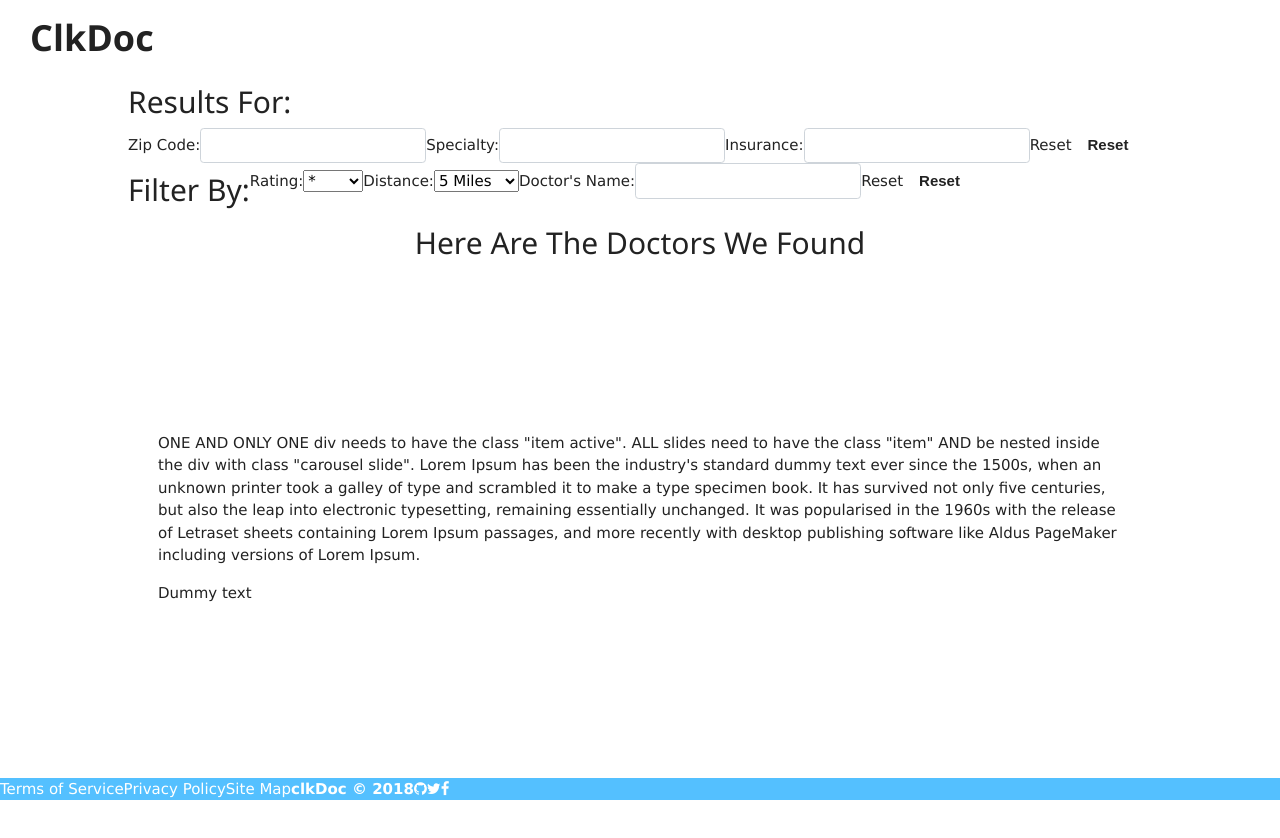
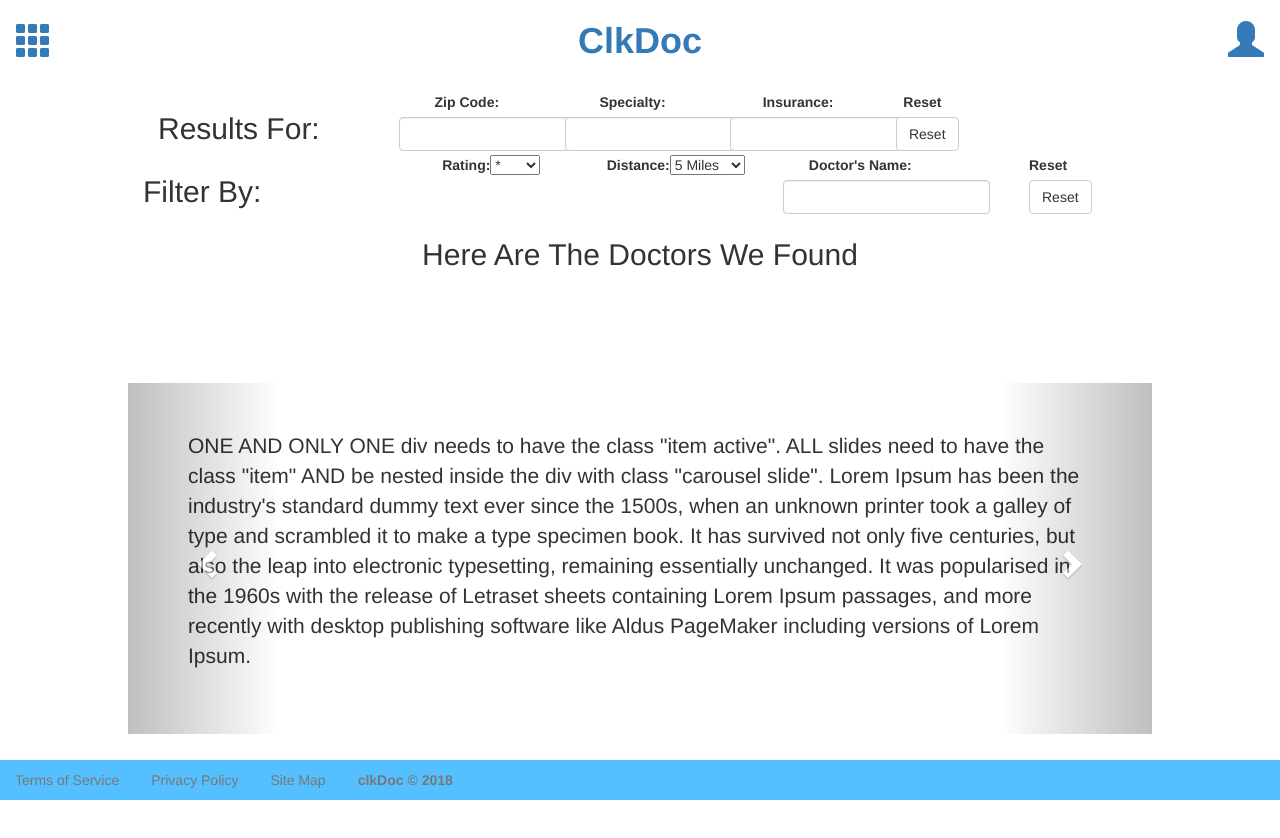
Before and after one commit to 3CLICK/clkdoc, a React (Create React App) app in the folder client/: page / in a window 1280 px wide. Shown: the top 838 px of the page. Built offline with nearby package versions, Linux system fonts and the light colour scheme; a web font is replaced by a local one.

Commit message:
Bugs with Results components, moving onto next page, will revisit later

```diff
--- a/client/public/index.html
+++ b/client/public/index.html
@@ -5,14 +5,21 @@
   <meta charset="utf-8">
     <meta name="viewport" content="width=device-width, initial-scale=1, shrink-to-fit=no">
     <meta name="theme-color" content="#000000">
+    <!--
+      manifest.json provides metadata used when your web app is added to the
+      homescreen on Android. See https://developers.google.com/web/fundamentals/engage-and-retain/web-app-manifest/
+    -->
     <link rel="manifest" href="%PUBLIC_URL%/manifest.json">
     <link rel="shortcut icon" href="%PUBLIC_URL%/favicon.ico">
-  <link rel="stylesheet" href="https://cdnjs.cloudflare.com/ajax/libs/bootswatch/4.0.0/journal/bootstrap.min.css" />
-  <link rel="stylesheet" href="https://cdnjs.cloudflare.com/ajax/libs/font-awesome/4.7.0/css/font-awesome.min.css">
+
+    <link rel="stylesheet" href="https://maxcdn.bootstrapcdn.com/bootstrap/3.3.7/css/bootstrap.min.css" integrity="sha384-BVYiiSIFeK1dGmJRAkycuHAHRg32OmUcww7on3RYdg4Va+PmSTsz/K68vbdEjh4u" crossorigin="anonymous">
+
+    <!-- <link rel=“stylesheet” href=“https://cdnjs.cloudflare.com/ajax/libs/font-awesome/4.7.0/css/font-awesome.min.css“> -->
+
     <script src="https://ajax.googleapis.com/ajax/libs/jquery/3.3.1/jquery.min.js"></script>
+
     <script src="https://maxcdn.bootstrapcdn.com/bootstrap/3.3.7/js/bootstrap.min.js"></script>
-  <link rel="stylesheet" href="https://www.w3schools.com/w3css/4/w3.css">
-  <title>React Reading List</title>
+  <title>clkDoc</title>
 </head>
 
 <body>
--- a/client/src/components/Results/Results.js
+++ b/client/src/components/Results/Results.js
@@ -5,39 +5,47 @@ class Results extends Component {
 
       render() {
       return (
-        <div className="container">
-          <div className="row col-xs-12">
-            <div className="col-xs-3" id="resultLabel">
+        <div class="container">
+
+          <div class="row col-xs-12">
+            <div class="col-xs-3" id="resultLabel">
               <h2>Results For:</h2>
             </div>
-            <div className="col-xs-9">
-              <form className="form-inline text-center" action="/action_page.php">
-                <div className="form-group col-xs-2">
+
+            <div class="row">
+              <form class="form-inline text-center" action="/action_page.php">
+
+                <div class="form-group col-xs-2">
                   <label htmlFor="zip">Zip Code:</label>
-                  <input type="zip" className="form-control" id="zip" />
+                  <input type="zip" class="form-control" id="zip" />
                 </div>
-                <div className="form-group col-xs-2 col-xs-offset-1">
+
+                <div class="form-group col-xs-2">
                   <label htmlFor="specialty">Specialty:</label>
-                  <input type="specialty" className="form-control" id="specialty" />
+                  <input type="specialty" class="form-control" id="specialty" />
                 </div>
-                <div className="form-group col-xs-3 col-xs-offset-1">
+
+                <div class="form-group col-xs-2">
                   <label htmlFor="insurance">Insurance:</label>
-                  <input type="insurance" className="form-control" id="insurance" />
+                  <input type="insurance" class="form-control" id="insurance" />
                 </div>
-                <div className="form-group col-xs-offset-1 col-xs-1">
+
+                <div class="form-group col-xs-1">
                   <label htmlFor="reset">Reset</label>
-                  <button type="reset" className="btn btn-default">Reset</button>
+                  <button type="reset" class="btn btn-default">Reset</button>
                 </div>
               </form>
+
             </div>
           </div>
-          <div className="row col-xs-12">
-            <div className="col-xs-3" id="filterLabel">
+
+          <div class="row">
+            <div class="col-xs-3" id="filterLabel">
               <h2>Filter By:</h2>
             </div>
-            <div className="col-xs-9">
-              <form className="form-inline text-center" action="/action_page.php">
-                <div className="form-group col-xs-3">
+            <div class="col-xs-9">
+              <form class="form-inline text-center" action="/action_page.php">
+                <div class="form-group col-xs-3">
                   <label htmlFor="rating">Rating:</label>
                   <select name="Rating">
                     <option value={1}>*</option>
@@ -47,7 +55,7 @@ class Results extends Component {
                     <option value={5}>*****</option>
                   </select>
                 </div>
-                <div className="form-group col-xs-3">
+                <div class="form-group col-xs-3">
                   <label htmlFor="distance">Distance:</label>
                   <select name="distance">
                     <option value={5}>5 Miles</option>
@@ -57,42 +65,42 @@ class Results extends Component {
                     <option value={25}>25 Miles</option>
                   </select>
                 </div>
-                <div className="form-group col-xs-3">
+                <div class="form-group col-xs-3">
                   <label htmlFor="docName">Doctor's Name:</label>
-                  <input type="docName" className="form-control" id="docName" />
+                  <input type="docName" class="form-control" id="docName" />
                 </div>
-                <div className="form-group col-xs-offset-1 col-xs-1">
+                <div class="form-group col-xs-offset-1 col-xs-1">
                   <label htmlFor="reset">Reset</label>
-                  <button type="reset" className="btn btn-default">Reset</button>
+                  <button type="reset" class="btn btn-default">Reset</button>
                 </div>
               </form>
             </div>
           </div>
-          <div className="row" id="found">
-            <div className="container text-center">
+          <div class="row" id="found">
+            <div class="container text-center">
               <h2>Here Are The Doctors We Found</h2>
             </div>
-            <div id="myCarousel" className="carousel slide" data-ride="carousel" data-interval="false">
-              <ol className="carousel-indicators">
-                <li data-target="#myCarousel" data-slide-to={0} className="active" />
+            <div id="myCarousel" class="carousel slide" data-ride="carousel" data-interval="false">
+              <ol class="carousel-indicators">
+                <li data-target="#myCarousel" data-slide-to={0} class="active" />
                 <li data-target="#myCarousel" data-slide-to={1} />
                 <li data-target="#myCarousel" data-slide-to={2} />
               </ol>
-              <div className="carousel-inner jumbotron" width={460} height={345}>
-                <div className="item active">
+              <div class="carousel-inner jumbotron" width={460} height={345}>
+                <div class="item active">
                   <p>ONE AND ONLY ONE div needs to have the class "item active". ALL slides need to have the class "item" AND be nested inside the div with class "carousel slide". Lorem Ipsum has been the industry's standard dummy text ever since the 1500s, when an unknown printer took a galley of type and scrambled it to make a type specimen book. It has survived not only five centuries, but also the leap into electronic typesetting, remaining essentially unchanged. It was popularised in the 1960s with the release of Letraset sheets containing Lorem Ipsum passages, and more recently with desktop publishing software like Aldus PageMaker including versions of Lorem Ipsum.</p>
                 </div>
-                <div className="item">
+                <div class="item">
                   Dummy text
                 </div>
               </div>
-              <a className="left carousel-control" href="#myCarousel" data-slide="prev">
-                <span className="glyphicon glyphicon-chevron-left" />
-                <span className="sr-only">Previous</span>
+              <a class="left carousel-control" href="#myCarousel" data-slide="prev">
+                <span class="glyphicon glyphicon-chevron-left" />
+                <span class="sr-only">Previous</span>
               </a>
-              <a className="right carousel-control" href="#myCarousel" data-slide="next">
-                <span className="glyphicon glyphicon-chevron-right" />
-                <span className="sr-only">Next</span>
+              <a class="right carousel-control" href="#myCarousel" data-slide="next">
+                <span class="glyphicon glyphicon-chevron-right" />
+                <span class="sr-only">Next</span>
               </a>
             </div>
           </div>
```
Also changed, not shown: client/src/components/MainSearch/MainSearch.js (+11 -2 lines). Lines whose indentation alone changed are shown as unchanged.
